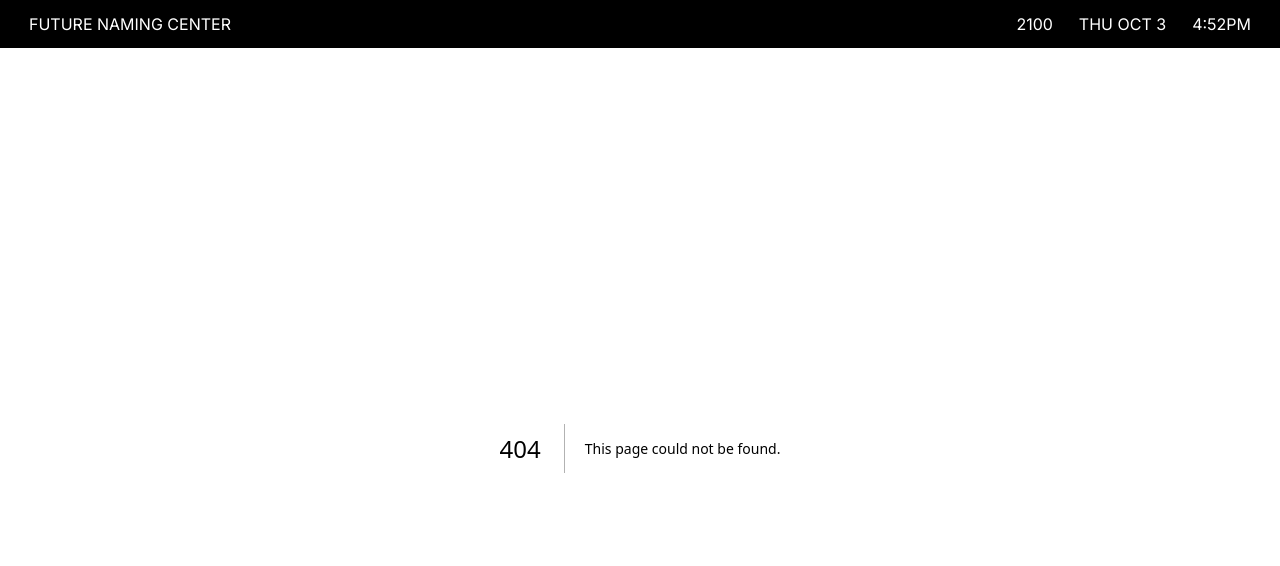
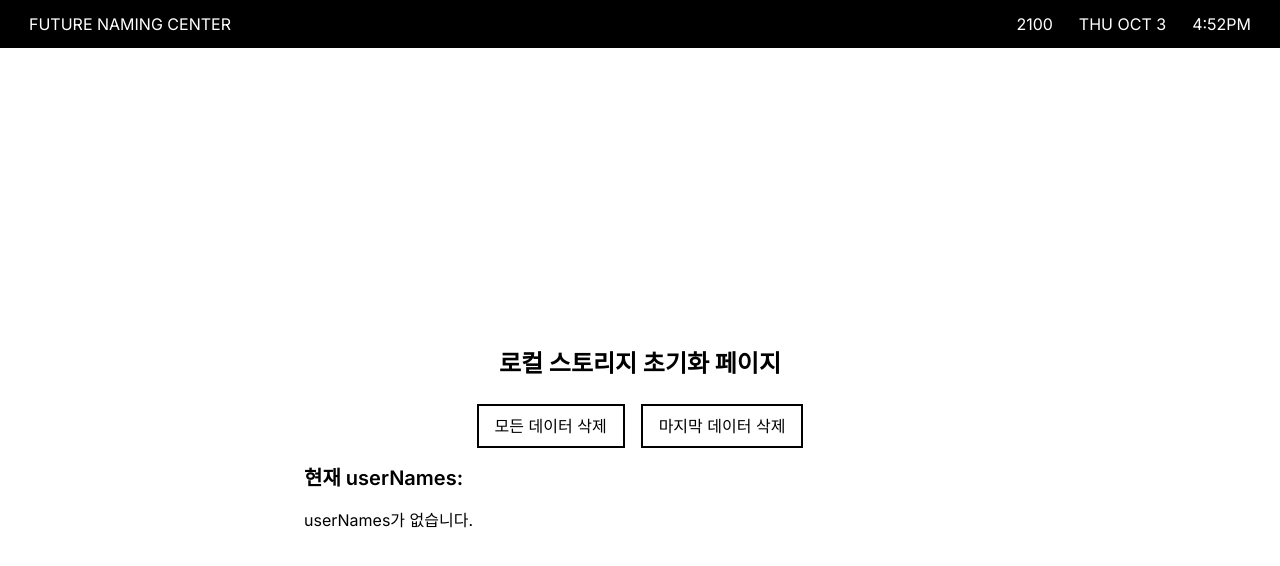
Before and after one commit to eunbeann/future-name-project, a Next.js app: page /reset in a window 1280 px wide. Before the commit this address had no page. Shown: the top 566 px of the page. Built offline with nearby package versions, Linux system fonts and the light colour scheme.

Commit message:
feat: ls 초기화

```diff
--- /dev/null
+++ b/src/app/reset/page.tsx
@@ -0,0 +1,99 @@
+// pages/reset.tsx
+
+"use client";
+
+import { useEffect, useState } from "react";
+import { PersonCardProps } from "../list/components/PersonCard";
+
+export default function ResetPage() {
+  const [userNames, setUserNames] = useState<PersonCardProps[]>([]);
+
+  useEffect(() => {
+    const storedUserNames = localStorage.getItem("userNames");
+    if (storedUserNames) {
+      try {
+        const parsedUserNames: PersonCardProps[] = JSON.parse(storedUserNames);
+        setUserNames(parsedUserNames);
+      } catch (error) {
+        console.error(
+          "로컬 스토리지의 userNames를 파싱하는 중 오류 발생:",
+          error
+        );
+        setUserNames([]);
+      }
+    }
+  }, []);
+
+  const handleDeleteAll = () => {
+    if (window.confirm("정말로 모든 userNames를 삭제하시겠습니까?")) {
+      localStorage.removeItem("userNames");
+      setUserNames([]);
+      alert("모든 userNames가 삭제되었습니다.");
+    }
+  };
+
+  const handleDeleteLast = () => {
+    if (userNames.length === 0) {
+      alert("삭제할 userName이 없습니다.");
+      return;
+    }
+
+    if (window.confirm("마지막 userName을 삭제하시겠습니까?")) {
+      const updatedUserNames = [...userNames];
+      updatedUserNames.pop();
+      localStorage.setItem("userNames", JSON.stringify(updatedUserNames));
+      setUserNames(updatedUserNames);
+      alert("마지막 userName이 삭제되었습니다.");
+    }
+  };
+
+  return (
+    <div className="flex flex-col items-center justify-center min-h-screen bg-gray-100 p-4">
+      <h1 className="text-2xl font-bold mb-6">로컬 스토리지 초기화 페이지</h1>
+
+      <div className="flex space-x-4">
+        <button
+          onClick={handleDeleteAll}
+          className="px-4 py-2 bg-red-500 text-white rounded hover:bg-red-600 transition border-2"
+        >
+          모든 데이터 삭제
+        </button>
+        <button
+          onClick={handleDeleteLast}
+          className="px-4 py-2 bg-yellow-500 text-white rounded hover:bg-yellow-600 transition  border-2"
+        >
+          마지막 데이터 삭제
+        </button>
+      </div>
+      <div className="mb-4 w-full max-w-2xl">
+        <h2 className="text-xl font-semibold my-4">현재 userNames:</h2>
+        {userNames.length > 0 ? (
+          <ul className="list-disc list-inside bg-white p-4 rounded shadow">
+            {userNames.map((user) => (
+              <li key={user.id} className="mb-1">
+                <div className="flex flex-col">
+                  <span>
+                    <strong>ID:</strong> {user.id}
+                  </span>
+                  <span>
+                    <strong>이름:</strong> {user.firstName || "N/A"}{" "}
+                    {user.lastName || "N/A"}
+                  </span>
+                  <span>
+                    <strong>미래 이름:</strong> {user.futureFirstName}{" "}
+                    {user.futureLastName}
+                  </span>
+                  <span>
+                    <strong>날짜:</strong> {user.date}
+                  </span>
+                </div>
+              </li>
+            ))}
+          </ul>
+        ) : (
+          <p className="text-gray-600">userNames가 없습니다.</p>
+        )}
+      </div>
+    </div>
+  );
+}
```
